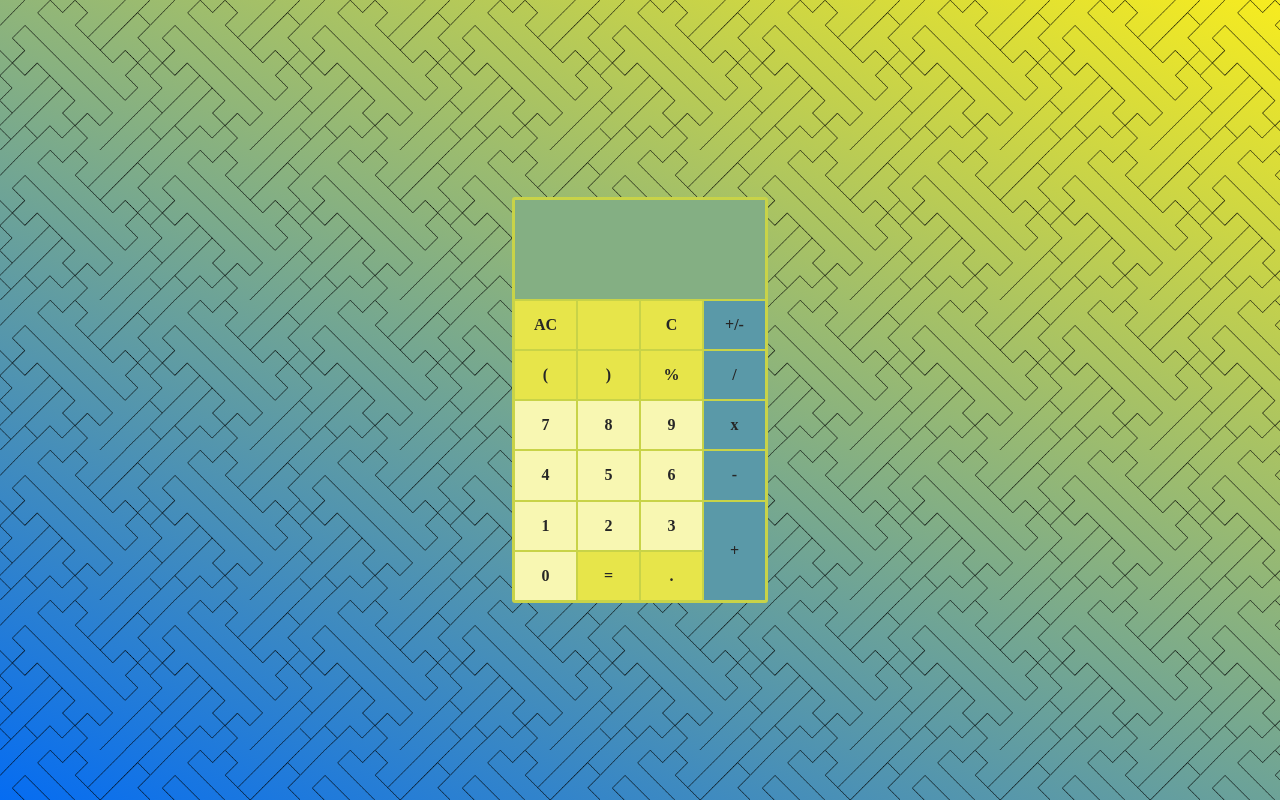
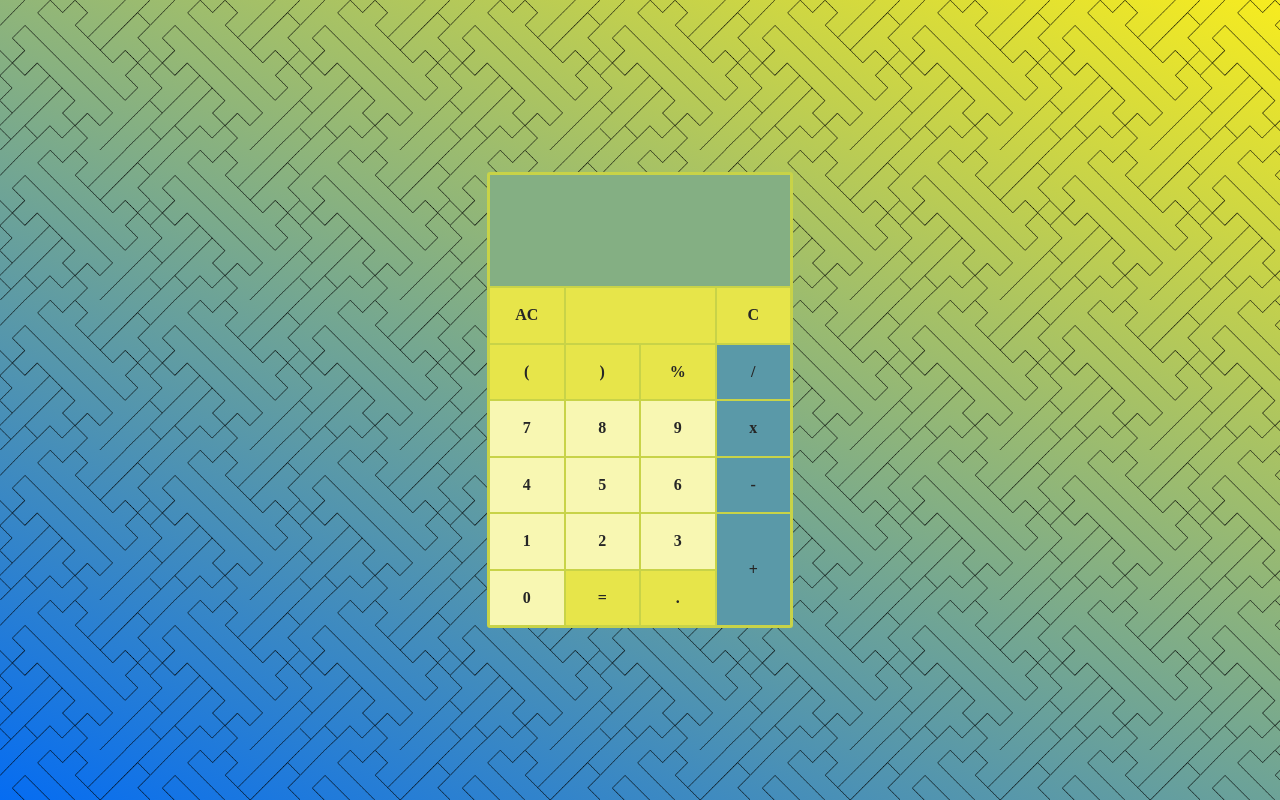
Before and after one commit to mojotron/calculator, a plain HTML site: page index.html in a window 1280 px wide. Drawn offline with Linux system fonts and the light colour scheme.

Commit message:
Update buttons and ade on click event handler

```diff
--- a/css/main.css
+++ b/css/main.css
@@ -5,6 +5,7 @@ body {
     linear-gradient(25deg, rgb(5, 108, 242), rgb(247, 236, 31));
   background-size: 150px, auto;
   font-size: 16px;
+  user-select: none;
 }
 .main-wrapper {
   min-height: inherit;
@@ -14,8 +15,8 @@ body {
   align-items: center;
 }
 .calculator {
-  height: 400px;
-  width: 250px;
+  height: 450px;
+  width: 300px;
   border: 3px solid #c8d348;
   border-radius: 3px;
   display: grid;
@@ -24,12 +25,8 @@ body {
   grid-template-rows: repeat(8, 1fr);
   background-color: #c8d348;
 }
+.btn,
 .display {
-  grid-column: 1 / -1;
-  grid-row: 1 / 3;
-  background-color: #84af83;
-}
-.btn {
   display: grid;
   justify-content: center;
   align-items: center;
@@ -37,7 +34,16 @@ body {
   color: #262626;
   font-size: 1rem;
   font-weight: 600;
-  background-color: blanchedalmond;
+}
+.display {
+  grid-column: 1 / -1;
+  grid-row: 1 / 3;
+  background-color: #84af83;
+  font-size: 0.8rem;
+  font-weight: 400;
+}
+.btn {
+  background-color: rgb(255, 235, 205);
 }
 /* NUMBER BTNS */
 .btn-number {
@@ -129,18 +135,15 @@ body {
   grid-row: 4 / 5;
 }
 .btn-del-one {
-  grid-column: 3 / 4;
+  grid-column: 4 / 5;
   grid-row: 3 / 4;
 }
 .btn-del-all {
   grid-column: 1 / 2;
   grid-row: 3 / 4;
 }
-.btn-sign {
-  grid-column: 4 / 5;
+
+.btn-empty {
+  grid-column: 2 / 4;
   grid-row: 3 / 4;
 }
-.btn-empty {
-  grid-column: 2 / 3;
-  grid-row: 3 / 4;
-}
--- a/index.html
+++ b/index.html
@@ -11,6 +11,11 @@
   </head>
   <body>
     <div class="main-wrapper">
+      <!-- <header> TODO Style up header
+        <h1>Calculator</h1>
+        <p>Simple but Powerful</p>
+      </header> -->
+
       <section class="calculator">
         <div class="display"></div>
 
@@ -38,7 +43,7 @@
         <div class="btn btn-operator btn-minus">-</div>
         <div class="btn btn-operator btn-multiply">x</div>
         <div class="btn btn-operator btn-divide">/</div>
-        <div class="btn btn-operator btn-sign">+/-</div>
+        <!-- <div class="btn btn-operator btn-sign">+/-</div> -->
       </section>
     </div>
   </body>
--- a/js/main.js
+++ b/js/main.js
@@ -0,0 +1,14 @@
+"use strict";
+//DOM Selectors
+const buttons = document.querySelectorAll(".btn");
+const display = document.querySelector(".display");
+
+//EVENT Handlers
+for (let btn of buttons) {
+  btn.addEventListener("click", function (e) {
+    display.textContent += e.target.textContent;
+  });
+}
+
+//MATH FUNCTIONS
+function findInnerParentheses() {}
```
